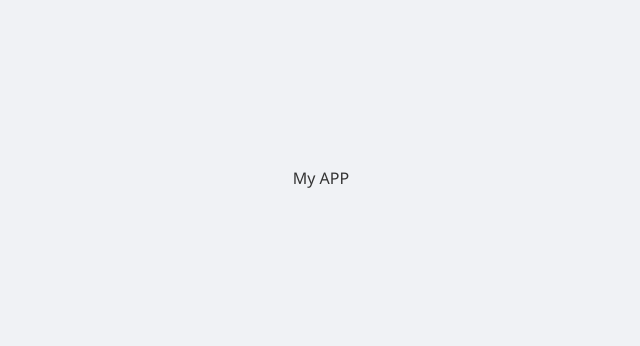
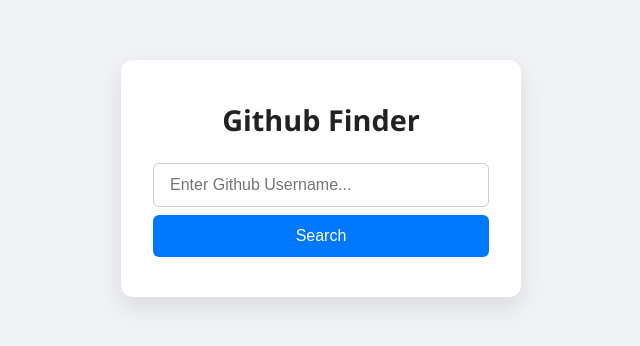
Before and after one commit to Unuching/Github_Finder, a React (Vite) app: page / in a window 1280 px wide. Shown: the part 222-568 px from the top of the page, without its empty margins (319-959 px from the left). Built offline with nearby package versions, Linux system fonts and the light colour scheme.

Commit message:
Auto: 2 added, 1 modified - 2025-09-01

```diff
--- a/src/App.tsx
+++ b/src/App.tsx
@@ -1,5 +1,12 @@
+import UserSearch from './components/userSearch';
+
 const App = () => {
-  return <>My APP</>;
+  return (
+    <div className='container'>
+      <h1>Github Finder</h1>
+      <UserSearch />
+    </div>
+  );
 };
 
 export default App;
--- /dev/null
+++ b/src/components/userSearch.tsx
@@ -0,0 +1,37 @@
+import { useState } from 'react';
+import { useQuery } from '@tanstack/react-query';
+
+const UserSearch = () => {
+  const [userName, setUserName] = useState('');
+  const [submittedUserName, setSubmittedUserName] = useState('');
+
+  const { data, isLoading, isError, error } = useQuery({
+    queryKey: ['users', submittedUserName],
+    queryFn: async () => {
+      const res = await fetch(
+        `${import.meta.env.VITE_GITHUB_API_URL}/users/${submittedUserName}`
+      );
+      if (!res.ok) throw new Error('User Not Found');
+      const data = await res.json();
+      console.log(data);
+      return data;
+    },
+    enabled: !!submittedUserName,
+  });
+
+  return (
+    <>
+      <form className='form'>
+        <input
+          type='text'
+          placeholder='Enter Github Username...'
+          value={userName}
+          onChange={(e) => setUserName(e.target.value)}
+        />
+        <button type='submit'>Search</button>
+      </form>
+    </>
+  );
+};
+
+export default UserSearch;
```
Also changed, not shown: 1 other file (tests, documents, lock files or other folders).
